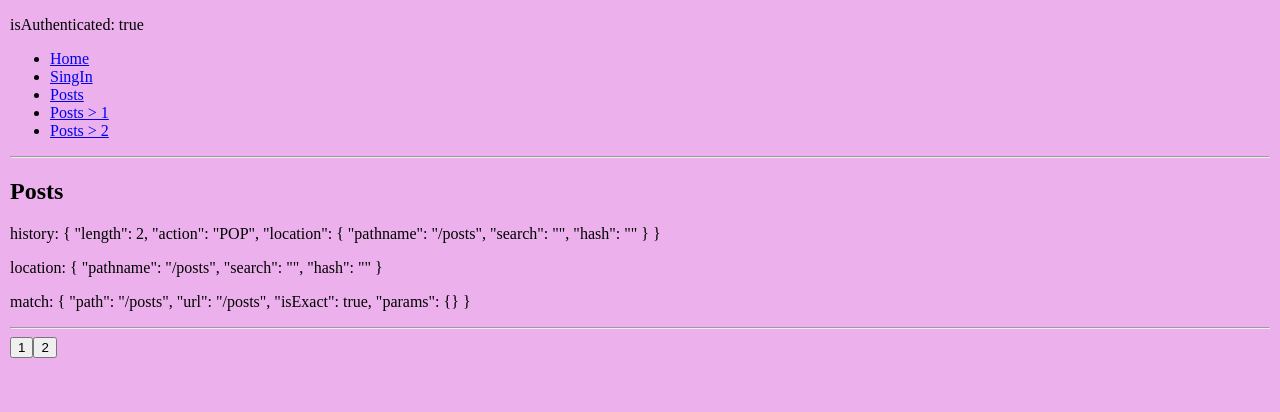
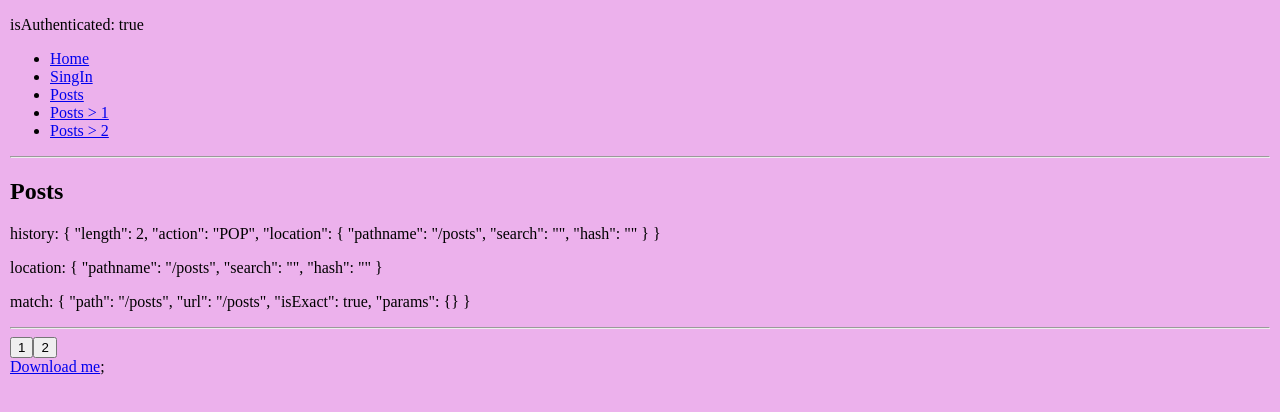
Before and after one commit to kenriki/react-study, a React app: page /posts in a window 1280 px wide. Shown: the top 412 px of the page. Built offline with nearby package versions, Linux system fonts and the light colour scheme.

Commit message:
react-csv お試し

```diff
--- a/package.json
+++ b/package.json
@@ -9,6 +9,7 @@
     "@testing-library/jest-dom": "^5.14.1",
     "@testing-library/react": "^11.2.7",
     "@testing-library/user-event": "^12.8.3",
+    "@types/react-csv": "^1.1.1",
     "@typescript-eslint/eslint-plugin": "^4.5.0",
     "@typescript-eslint/parser": "^4.5.0",
     "babel-eslint": "^10.1.0",
@@ -51,6 +52,7 @@
     "prompts": "2.4.0",
     "react": "^17.0.2",
     "react-app-polyfill": "^2.0.0",
+    "react-csv": "^2.0.3",
     "react-dev-utils": "^11.0.3",
     "react-dom": "^17.0.2",
     "react-refresh": "^0.8.3",
--- a/src/App.js
+++ b/src/App.js
@@ -6,6 +6,7 @@ import {
   Link,
   Redirect
 } from 'react-router-dom'
+import { CSVLink } from "react-csv";
 
 import Home from './pages/home/home.component'
 import Posts from './pages/posts/posts.component'
@@ -45,13 +46,36 @@ const App = () => {
   )
 }
 
+
+
+
+const headers = [
+  { label: "First Name", key: "firstname" },
+  { label: "Last Name", key: "lastname" },
+  { label: "Email", key: "email" }
+];
+
+const data = [
+  { firstname: "Ahmed", lastname: "Tomi", email: "ah@smthing.co.com" },
+  { firstname: "Raed", lastname: "Labes", email: "rl@smthing.co.com" },
+  { firstname: "Yezzi", lastname: "Min l3b", email: "ymin@cocococo.com" }
+];
+
+
+
 const PrivateRoute = ({ component: Component, ...rest }) => {
   return (
+    <>
     <Route {...rest} render={props => (isAuthenticated
         ? <Component {...props} />
         : <Redirect to="/signin"/>
     )}/>
+    <CSVLink data={data} headers={headers} filename="download.csv">
+      Download me
+    </CSVLink>;
+    </>
   )
 }
 
+
 export default App
```
Also changed, not shown: 1 other file (tests, documents, lock files or other folders).
